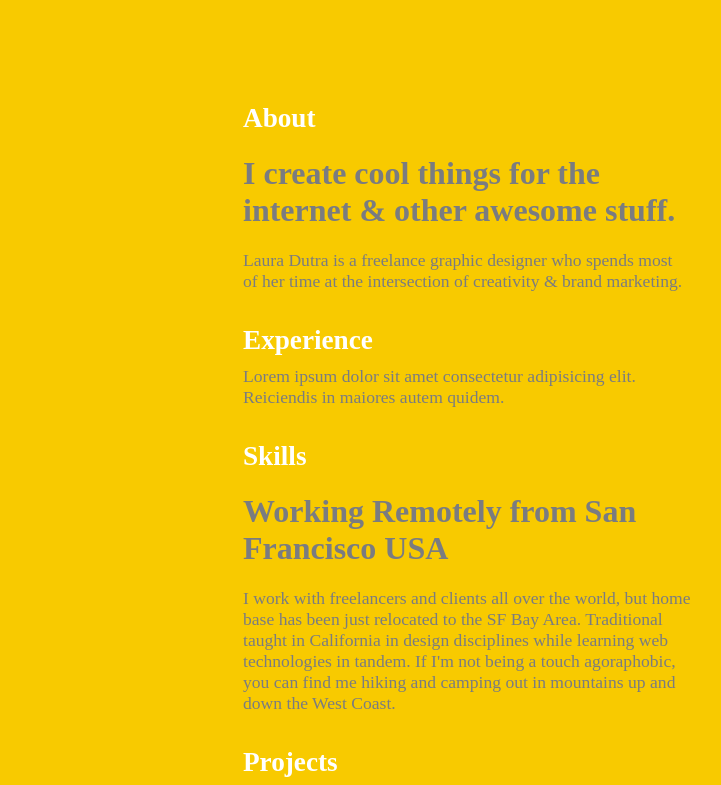
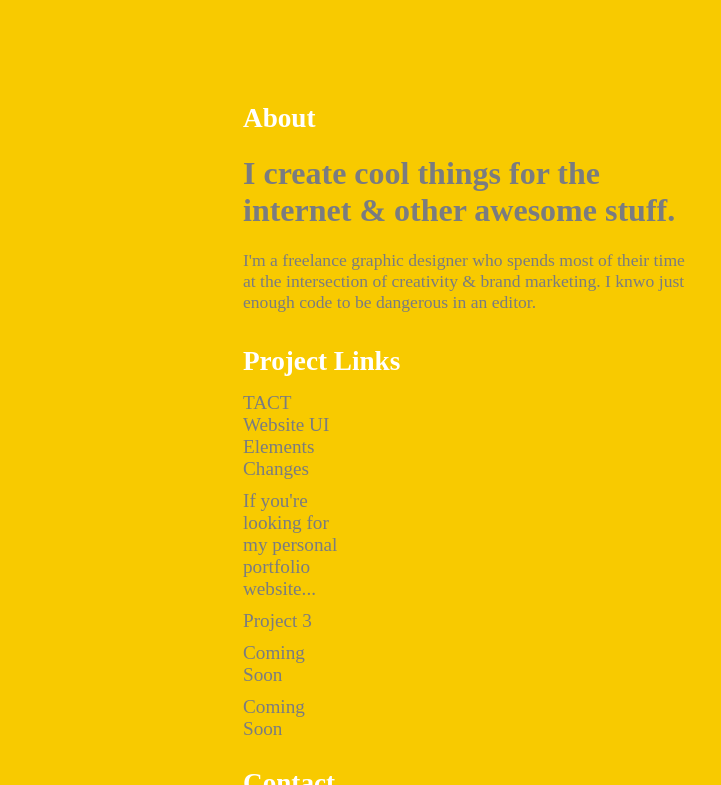
Before and after one commit to LauraDutra/public-works, a plain HTML site: page index.html in a window 1280 px wide. Shown: the top 785 px of the page, 397-1118 px from the left. Drawn offline with Linux system fonts and the light colour scheme; a web font is replaced by a local one.

Commit message:
Update index.html

```diff
--- a/index.html
+++ b/index.html
@@ -21,22 +21,15 @@
         </div>
         <div class="section-2">
             <h2>About</h2>
-            	<!--<h1> Creating cool things for the internet & other awesome stuff.</h1>-->
-				<h1>I create cool things for the internet & other <span class="green">awesome</span> stuff.</h1>
-				<p class="major">Laura Dutra is a freelance graphic designer who spends most of her time at the intersection of creativity & brand marketing.</p>
-            <h2>Experience</h2>
-            <p>Lorem ipsum dolor sit amet consectetur adipisicing elit. Reiciendis in maiores autem quidem.</p>
+		<h1>I create cool things for the internet & other <span class="green">awesome</span> stuff.</h1>
+		<p class="major">I'm a freelance graphic designer who spends most of their time at the intersection of creativity & brand marketing. I knwo just enough code to be dangerous in an editor.</p>
 
-            <h2>Skills</h2>
-            <!-- SFO Callout -->
-			<h1>Working Remotely from San Francisco USA</h1>
-				<p>I work with freelancers and clients all over the world, but home base has been just relocated to the SF Bay Area. Traditional taught in California in design disciplines while learning web technologies in tandem. If I'm not being a touch agoraphobic, you can find me hiking and camping out in mountains up and down the West Coast.</p>
-            <h2>Projects</h2>
-            <a href="#">Project 1</a>
-            <a href="#">Project 2</a>
+            <h2>Project Links</h2>
+            <a href="#">TACT Website UI Elements Changes</a>
+            <a href="wwww.ldutra.com">If you're looking for my personal portfolio website...</a>
             <a href="#">Project 3</a>
-            <a href="#">Project 4</a>
-            <a href="#">Project 5</a>
+            <a href="#">Coming Soon</a>
+            <a href="#">Coming Soon</a>
             <h2>Contact</h2>
             <p>myEmail@email.com</p>
         </div>
```
